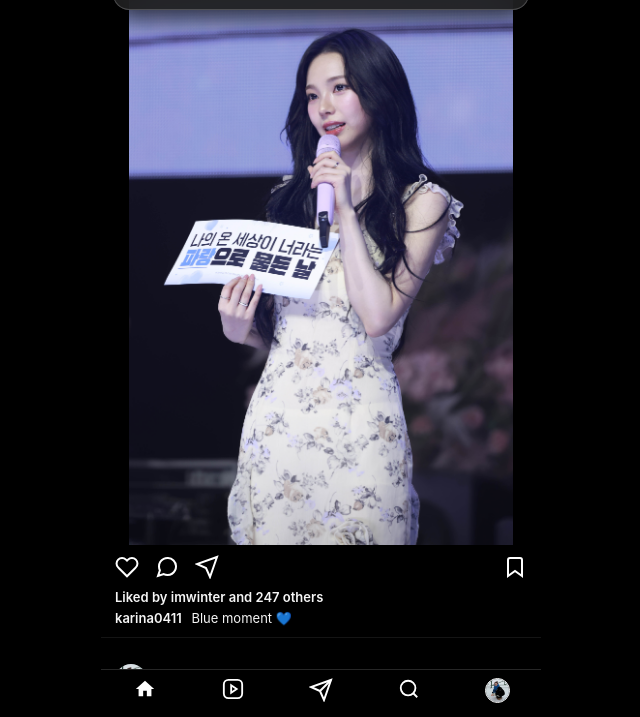
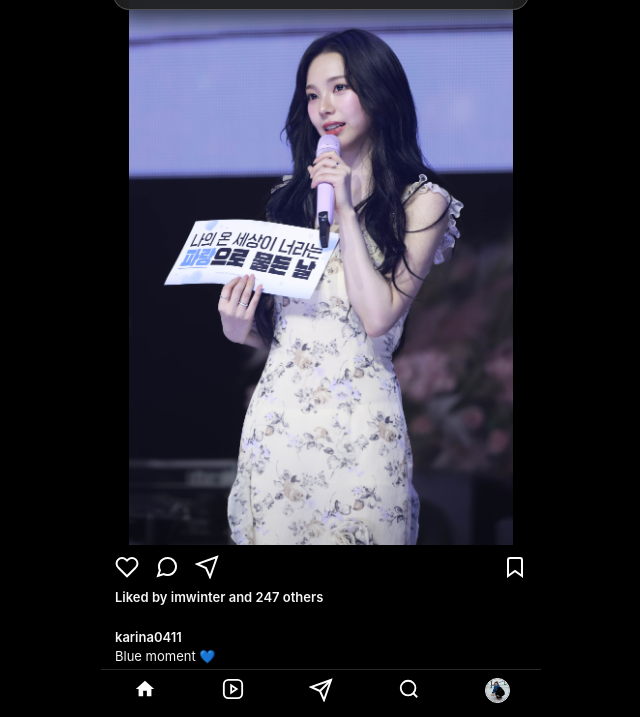
Before and after one commit to u11150003-arch/karina_ig, a plain HTML site: page index.html in a window 1280 px wide. Both pictures are taken after a click on the element 492 px from the left and 417 px from the top of the page. Shown: the part 127-844 px from the top of the page, without its empty margins (319-959 px from the left). Drawn offline with Linux system fonts and the light colour scheme.

Commit message:
Refactor comments and captions in index.html
Updated various comments and captions in index.html for clarity and consistency. Adjusted line-height in CSS and modified function calls for better readability.

```diff
--- a/index.html
+++ b/index.html
@@ -274,7 +274,8 @@
     .feed-caption {
       padding: 0 14px 10px;
       font-size: 13px;
-      line-height: 1.4;
+      line-height: 1.45;
+      white-space: pre-line;
     }
     .feed-caption span.author-name {
       font-weight: 600;
@@ -451,7 +452,7 @@
     }
     .nav-user-avatar.active { border-color: #fff; }
 
-    /* 訊息收件匣 (英文標題) */
+    /* 訊息收件匣 */
     .dm-notes-tray {
       display: flex;
       gap: 14px;
@@ -502,7 +503,6 @@
     }
     .dm-snippet { font-size: 12px; color: var(--subtext); margin-top: 2px; }
 
-    /* 官方藍色勾勾樣式 */
     .blue-verified-badge {
       display: inline-flex;
       color: #0095f6 !important;
@@ -600,7 +600,7 @@
       cursor: pointer;
     }
 
-    /* 抽屜／Modal (英文標題) */
+    /* 抽屜／Modal */
     .sheet-modal {
       display: none;
       position: fixed;
@@ -832,7 +832,7 @@
 
         <div style="padding: 12px 14px; font-weight:700; font-size:16px;">Messages</div>
 
-        <!-- 0. instagram 官方帳號 (統一更換為 assets/logo/IMG_8341.jpeg) -->
+        <!-- 0. instagram 官方帳號 -->
         <div class="dm-cell" onclick="openChat('instagram', 'assets/logo/IMG_8341.jpeg', 'instagram')">
           <img class="dm-avatar" src="assets/logo/IMG_8341.jpeg" onerror="this.src='IMG_2050.jpeg'" />
           <div class="dm-details">
@@ -864,7 +864,7 @@
               imnotningning
               <svg class="blue-verified-badge" width="14" height="14" viewBox="0 0 24 24" fill="currentColor"><path d="M12 2C6.48 2 2 6.48 2 12s4.48 10 10 10 10-4.48 10-10S17.52 2 12 2zm-2 15l-5-5 1.41-1.41L10 14.17l7.59-7.59L19 8l-9 9z"/></svg>
             </div>
-            <div class="dm-snippet">問妳海底撈喉糖是在哪網購的我也想買 • 5小時</div>
+            <div class="dm-snippet">問妳上次海底撈那個潤喉糖是在哪網購的我也想買 • 5小時</div>
           </div>
         </div>
 
@@ -881,7 +881,7 @@
         </div>
       </section>
 
-      <!-- 4. 搜尋 / 探索頁面 (放大鏡 🔍：純影片九宮格，發文者統一為 aespa_official) -->
+      <!-- 4. 搜尋 / 探索頁面 (放大鏡 🔍：純影片九宮格，發文者統一為 aespa_official，特例除外) -->
       <section id="pageExplore" class="page">
         <div style="padding: 10px 14px;">
           <input type="text" placeholder="Search" style="width:100%; background:#262626; border:none; border-radius:8px; padding:8px 12px; color:#fff; font-size:14px; outline:none;" />
@@ -936,12 +936,12 @@
         <div class="photo-grid" id="profileGridList"></div>
       </section>
 
-      <!-- 6. 貼文串流頁面 (點擊縮圖精準對應滾動到該則貼文) -->
+      <!-- 6. 貼文串流頁面 (點擊縮圖精準對應滾動到該則貼文，主頁到底即停止不延伸) -->
       <section id="pagePostStream" class="page">
         <div class="posts-stream-top">
-          <span onclick="navTo('pageProfile')" style="font-size:22px; cursor:pointer;">←</span>
+          <span onclick="closePostStream()" style="font-size:22px; cursor:pointer;">←</span>
           <span style="font-weight:700; font-size:16px;">Posts</span>
-          <span onclick="navTo('pageProfile')" style="font-size:14px; color:var(--blue); cursor:pointer;">Done</span>
+          <span onclick="closePostStream()" style="font-size:14px; color:var(--blue); cursor:pointer;">Done</span>
         </div>
         <div id="streamFeedList"></div>
       </section>
@@ -1143,20 +1143,22 @@
       { id: 'bp9', type: 'image', src: 'IMG_4810.jpeg', caption: 'Winter tenderness ❄️💙', likes: 382, likeUser: 'aerichandesu', author: 'karina0411', avatar: 'IMG_4810.jpeg' }
     ];
 
-    // 2. 個人主頁（九宮格）資料：原本照 + 3部原影片 + 15部指定新影片，發文者統一為 karina0411 (共27則)
+    // 2. 個人主頁（九宮格）專屬資料：9張照片 + 3部原影片 + 15部指定新影片，發文者統一為 karina0411 (共27則)
     const profileItems = [
       ...basePhotos,
-      { id: 'pr_v1', type: 'video', src: 'Suila-Export-3DB39A89-4D02-4146-8B7E-72E3316B6D49.mp4', caption: 'Practice 💫', likes: 215, likeUser: 'imwinter', author: 'karina0411', avatar: 'IMG_4810.jpeg' },
-      { id: 'pr_v2', type: 'video', src: 'ScreenRecording_09-04-2026%2001-12-51_1.mov', caption: 'Behind moments 🎬', likes: 289, likeUser: 'aespa_official', author: 'karina0411', avatar: 'IMG_4810.jpeg' },
-      { id: 'pr_v3', type: 'video', src: 'gmU-oZMKpxfSTCBqD9Y9V6XcwGEYk6pddXYxsYfVW3E.mp4', caption: 'Encore stage ✨', likes: 374, likeUser: 'imwinter', author: 'karina0411', avatar: 'IMG_4810.jpeg' },
+      // 原有 3 部影片 (精確套用你指定的發文文案)
+      { id: 'pr_v1', type: 'video', src: 'Suila-Export-3DB39A89-4D02-4146-8B7E-72E3316B6D49.mp4', caption: 'asmr💫', likes: 215, likeUser: 'imwinter', author: 'karina0411', avatar: 'IMG_4810.jpeg' },
+      { id: 'pr_v2', type: 'video', src: 'assets/videos/karina_video_newyork_com.mp4', caption: '230701 New York', likes: 289, likeUser: 'aespa_official', author: 'karina0411', avatar: 'IMG_4810.jpeg' },
+      { id: 'pr_v3', type: 'video', src: 'gmU-oZMKpxfSTCBqD9Y9V6XcwGEYk6pddXYxsYfVW3E.mp4', caption: 'sorry😗', likes: 374, likeUser: 'imwinter', author: 'karina0411', avatar: 'IMG_4810.jpeg' },
+      // 新增 15 部影片 (依最新指令配置與專屬文案)
       { id: 'pr_v4', type: 'video', src: 'assets/videos/karina_video_blowflower.mp4', caption: 'Spring breeze 🌸', likes: 242, likeUser: 'imwinter', author: 'karina0411', avatar: 'IMG_4810.jpeg' },
       { id: 'pr_v5', type: 'video', src: 'assets/videos/karina_video_bowl.mp4', caption: 'Cute props 🥣✨', likes: 218, likeUser: 'katarinabluu', author: 'karina0411', avatar: 'IMG_4810.jpeg' },
-      { id: 'pr_v6', type: 'video', src: 'assets/videos/karina_video_christmas.mp4', caption: 'Christmas time 🎄🎅', likes: 312, likeUser: 'aerichandesu', author: 'karina0411', avatar: 'IMG_4810.jpeg' },
+      { id: 'pr_v6', type: 'video', src: 'assets/videos/karina_video_best230701.mp4', caption: '首先，你盡全力了嗎？\n你正在盡全力嗎？\n只要盡了全力\n無論結果如何，所有過程都很精彩。\n為了沒有遺憾的結果\n努力奔跑直至最後吧', likes: 395, likeUser: 'aerichandesu', author: 'karina0411', avatar: 'IMG_4810.jpeg' },
       { id: 'pr_v7', type: 'video', src: 'assets/videos/karina_video_daijobo.mp4', caption: 'Daijobo 💖✨', likes: 275, likeUser: 'imnotningning', author: 'karina0411', avatar: 'IMG_4810.jpeg' },
       { id: 'pr_v8', type: 'video', src: 'assets/videos/karina_video_firstsnow.mp4', caption: 'First snow ❄️🤍', likes: 368, likeUser: 'pponyoim', author: 'karina0411', avatar: 'IMG_4810.jpeg' },
-      { id: 'pr_v9', type: 'video', src: 'assets/videos/karina_video_japan.mp4', caption: 'Tokyo street 🗼🖤', likes: 295, likeUser: 'aespa_official', author: 'karina0411', avatar: 'IMG_4810.jpeg' },
-      { id: 'pr_v10', type: 'video', src: 'assets/videos/karina_video_illit.mp4', caption: 'Challenge with friends 💫', likes: 341, likeUser: 'imwinter', author: 'karina0411', avatar: 'IMG_4810.jpeg' },
-      { id: 'pr_v11', type: 'video', src: 'assets/videos/karina_video_scarfvlog.mp4', caption: 'Scarf vlog 🧣❄️', likes: 289, likeUser: 'katarinabluu', author: 'karina0411', avatar: 'IMG_4810.jpeg' },
+      { id: 'pr_v9', type: 'video', src: 'assets/videos/karina_video_japan.mp4', caption: '🖤', likes: 295, likeUser: 'aespa_official', author: 'karina0411', avatar: 'IMG_4810.jpeg' },
+      { id: 'pr_v10', type: 'video', src: 'assets/videos/karina_video_illit.mp4', caption: 'with<3⭐️', likes: 341, likeUser: 'imwinter', author: 'karina0411', avatar: 'IMG_4810.jpeg' },
+      { id: 'pr_v11', type: 'video', src: 'assets/videos/karina_video_scarfvlog.mp4', caption: '❄️', likes: 289, likeUser: 'katarinabluu', author: 'karina0411', avatar: 'IMG_4810.jpeg' },
       { id: 'pr_v12', type: 'video', src: 'assets/videos/karina_video_shoes.mp4', caption: 'OOTD 👟🖤', likes: 234, likeUser: 'aerichandesu', author: 'karina0411', avatar: 'IMG_4810.jpeg' },
       { id: 'pr_v13', type: 'video', src: 'assets/videos/karina_video_snow_vlog.mp4', caption: 'Winter day vlog ☃️', likes: 351, likeUser: 'imnotningning', author: 'karina0411', avatar: 'IMG_4810.jpeg' },
       { id: 'pr_v14', type: 'video', src: 'assets/videos/karina_video_twoofheart.mp4', caption: 'Two of heart 💕🫶', likes: 392, likeUser: 'pponyoim', author: 'karina0411', avatar: 'IMG_4810.jpeg' },
@@ -1166,7 +1168,7 @@
       { id: 'pr_v18', type: 'video', src: 'assets/videos/karina_video_tamagotchi.mp4', caption: 'Tamagotchi 👾🎮', likes: 245, likeUser: 'aerichandesu', author: 'karina0411', avatar: 'IMG_4810.jpeg' }
     ];
 
-    // 3. 搜尋/探索頁面（放大鏡 🔍）：純影片九宮格，發文者統一為 aespa_official，特例除外 (16部)
+    // 3. 搜尋/探索頁面（放大鏡 🔍）：完全移除照片，純影片九宮格，發文者統一為 aespa_official，特例除外 (18部)
     const exploreItems = [
       { id: 'ex_v1', src: 'assets/videos/karina_video_genie.mp4', caption: 'Genie challenge 🧞‍♀️', author: 'aespa_official', avatar: 'https://raw.githubusercontent.com/u11150003-arch/KARINA-iphone/main/IMG_4675.jpeg' },
       { id: 'ex_v2', src: 'assets/videos/karina_video_guilty.mp4', caption: 'Guilty 🖤', author: 'aespa_official', avatar: 'https://raw.githubusercontent.com/u11150003-arch/KARINA-iphone/main/IMG_4675.jpeg' },
@@ -1175,15 +1177,17 @@
       { id: 'ex_v5', src: 'assets/videos/karina_video_chase.mp4', caption: 'Chase the rhythm 💫', author: 'aespa_official', avatar: 'https://raw.githubusercontent.com/u11150003-arch/KARINA-iphone/main/IMG_4675.jpeg' },
       { id: 'ex_v6', src: 'assets/videos/karina_video_lemonade.mp4', caption: 'Lemonade 🍋', author: 'aespa_official', avatar: 'https://raw.githubusercontent.com/u11150003-arch/KARINA-iphone/main/IMG_4675.jpeg' },
       { id: 'ex_v7', src: 'assets/videos/karina_video_lemontang.mp4', caption: 'Lemon vibes 🍹', author: 'aespa_official', avatar: 'https://raw.githubusercontent.com/u11150003-arch/KARINA-iphone/main/IMG_4675.jpeg' },
-      { id: 'ex_v8', src: 'assets/videos/karina_video_beautifulchristmas.mp4', caption: 'Beautiful Christmas 🎄❤️', author: 'imwinter', avatar: 'https://raw.githubusercontent.com/u11150003-arch/KARINA-iphone/main/IMG_7077.jpeg' },
+      { id: 'ex_v8', src: 'assets/videos/karina_video_overdrive.mp4', caption: 'Overdrive ⚡', author: 'aespa_official', avatar: 'https://raw.githubusercontent.com/u11150003-arch/KARINA-iphone/main/IMG_4675.jpeg' },
       { id: 'ex_v9', src: 'assets/videos/karina_video_snowdance.mp4', caption: 'Snow dance ❄️', author: 'aespa_official', avatar: 'https://raw.githubusercontent.com/u11150003-arch/KARINA-iphone/main/IMG_4675.jpeg' },
-      { id: 'ex_v10', src: 'assets/videos/karina_video_aegwoo.mp4', caption: 'Aegwoo moment 💙', author: 'aespa_official', avatar: 'https://raw.githubusercontent.com/u11150003-arch/KARINA-iphone/main/IMG_4675.jpeg' },
-      { id: 'ex_v11', src: 'assets/videos/karinagiselle_video_channel.mp4', caption: 'Backstage hello 👭', author: 'aerichandesu', avatar: 'https://raw.githubusercontent.com/u11150003-arch/KARINA-iphone/main/IMG_8042.png' },
-      { id: 'ex_v12', src: 'assets/videos/karina_video_everyday.mp4', caption: 'Everyday mood 🤍', author: 'aespa_official', avatar: 'https://raw.githubusercontent.com/u11150003-arch/KARINA-iphone/main/IMG_4675.jpeg' },
-      { id: 'ex_v13', src: 'assets/videos/karina_video_serenade.mp4', caption: 'Serenade 🎶', author: 'aespa_official', avatar: 'https://raw.githubusercontent.com/u11150003-arch/KARINA-iphone/main/IMG_4675.jpeg' },
-      { id: 'ex_v14', src: 'assets/videos/karina_video_taeyong.mp4', caption: 'Taeyong x Karina 🕺', author: 'aespa_official', avatar: 'https://raw.githubusercontent.com/u11150003-arch/KARINA-iphone/main/IMG_4675.jpeg' },
-      { id: 'ex_v15', src: 'assets/videos/karina_video_tox.mp4', caption: 'Tox 🕶️', author: 'aespa_official', avatar: 'https://raw.githubusercontent.com/u11150003-arch/KARINA-iphone/main/IMG_4675.jpeg' },
-      { id: 'ex_v16', src: 'assets/videos/karinagiselle_video_dance.mp4', caption: 'Dance duo 👯‍♀️', author: 'aespa_official', avatar: 'https://raw.githubusercontent.com/u11150003-arch/KARINA-iphone/main/IMG_4675.jpeg' }
+      { id: 'ex_v10', src: 'assets/videos/karina_video_cold.mp4', caption: 'Cold winter vibe ❄️', author: 'aespa_official', avatar: 'https://raw.githubusercontent.com/u11150003-arch/KARINA-iphone/main/IMG_4675.jpeg' },
+      { id: 'ex_v11', src: 'assets/videos/karina_video_everyday.mp4', caption: 'Everyday mood 🤍', author: 'aespa_official', avatar: 'https://raw.githubusercontent.com/u11150003-arch/KARINA-iphone/main/IMG_4675.jpeg' },
+      { id: 'ex_v12', src: 'assets/videos/karina_video_serenade.mp4', caption: 'Serenade 🎶', author: 'aespa_official', avatar: 'https://raw.githubusercontent.com/u11150003-arch/KARINA-iphone/main/IMG_4675.jpeg' },
+      { id: 'ex_v13', src: 'assets/videos/karina_video_tox.mp4', caption: 'Tox 🕶️', author: 'aespa_official', avatar: 'https://raw.githubusercontent.com/u11150003-arch/KARINA-iphone/main/IMG_4675.jpeg' },
+      { id: 'ex_v14', src: 'assets/videos/karinagiselle_video_dance.mp4', caption: 'Dance duo 👯‍♀️', author: 'aespa_official', avatar: 'https://raw.githubusercontent.com/u11150003-arch/KARINA-iphone/main/IMG_4675.jpeg' },
+      { id: 'ex_v15', src: 'assets/videos/karina_video_mountain.mp4', caption: 'Mountain scenery ⛰️', author: 'aespa_official', avatar: 'https://raw.githubusercontent.com/u11150003-arch/KARINA-iphone/main/IMG_4675.jpeg' },
+      { id: 'ex_v16', src: 'assets/videos/karina_video_pricetag.mp4', caption: 'Price Tag 🏷️', author: 'aespa_official', avatar: 'https://raw.githubusercontent.com/u11150003-arch/KARINA-iphone/main/IMG_4675.jpeg' },
+      { id: 'ex_v17', src: 'assets/videos/karina_video_taeyong.mp4', caption: 'Taeyong x Karina 🕺', author: 'aespa_official', avatar: 'https://raw.githubusercontent.com/u11150003-arch/KARINA-iphone/main/IMG_4675.jpeg' },
+      { id: 'ex_v18', src: 'assets/videos/karina_video_lesserafim.mp4', caption: 'Dance challenge with friends 💃', author: 'aespa_official', avatar: 'https://raw.githubusercontent.com/u11150003-arch/KARINA-iphone/main/IMG_4675.jpeg' }
     ].map(item => ({
       ...item,
       type: 'video',
@@ -1194,7 +1198,7 @@
     // 4. 首頁動態（房屋 🏠）：保留原本照片，放入指定 4 部影片
     const homeVideos = [
       { id: 'hm_v1', src: 'assets/videos/karina_video_betterthings.mp4', author: 'katarinabluu', avatar: 'https://raw.githubusercontent.com/u11150003-arch/KARINA-iphone/main/IMG_6344.jpeg', caption: 'Better Things 🫧✨', likes: 412000, likeUser: 'imwinter' },
-      { id: 'hm_v2', src: 'assets/videos/karina_video_illit.mp4', author: 'imwinter', avatar: 'https://raw.githubusercontent.com/u11150003-arch/KARINA-iphone/main/IMG_7077.jpeg', caption: 'Challenge with friends 💫', likes: 489000, likeUser: 'katarinabluu' },
+      { id: 'hm_v2', src: 'assets/videos/karina_video_mountain.mp4', author: 'imwinter', avatar: 'https://raw.githubusercontent.com/u11150003-arch/KARINA-iphone/main/IMG_7077.jpeg', caption: 'Mountain hike trip ⛰️', likes: 489000, likeUser: 'katarinabluu' },
       { id: 'hm_v3', src: 'assets/videos/karina_video_beautifulchristmas.mp4', author: 'imwinter', avatar: 'https://raw.githubusercontent.com/u11150003-arch/KARINA-iphone/main/IMG_7077.jpeg', caption: 'Beautiful Christmas 🎄❤️', likes: 521000, likeUser: 'katarinabluu' },
       { id: 'hm_v4', src: 'assets/videos/karinagiselle_video_channel.mp4', author: 'aerichandesu', avatar: 'https://raw.githubusercontent.com/u11150003-arch/KARINA-iphone/main/IMG_8042.png', caption: 'Backstage hello 👭', likes: 478000, likeUser: 'pponyoim' }
     ].map(item => ({ ...item, type: 'video' }));
@@ -1203,13 +1207,14 @@
     const reelsItems = [
       { id: 'rl_1', file: 'karina_video_guilty.mp4', caption: 'Guilty 🖤', likes: 689000, comments: 4520 },
       { id: 'rl_2', file: 'karina_video_aegwoo.mp4', caption: 'Aegwoo moment 💙', likes: 598000, comments: 3980 },
-      { id: 'rl_3', file: 'karina_video_everyday.mp4', caption: 'Everyday mood 🤍', likes: 472000, comments: 2890 },
-      { id: 'rl_4', file: 'karina_video_cold.mp4', caption: 'Winter vibe ❄️', likes: 512000, comments: 3210 }
+      { id: 'rl_3', file: 'karina_video_christmas.mp4', caption: 'Christmas time 🎄🎅', likes: 541000, comments: 3410 },
+      { id: 'rl_4', file: 'karina_video_romance.mp4', caption: 'Romance filter 🩰✨', likes: 512000, comments: 3210 }
     ];
 
     let currentPlayingVideo = null;
     let videoObserver = null;
     let isGlobalSoundActive = false;
+    let currentStreamSource = 'profile'; // 'profile' 或 'explore'
 
     function pauseAllVideos() {
       document.querySelectorAll('video').forEach(v => {
@@ -1317,23 +1322,21 @@
 
     function initApp() {
       const grid = document.getElementById('profileGridList');
-      const stream = document.getElementById('streamFeedList');
       const homeFeed = document.getElementById('homeFeedList');
       const explore = document.getElementById('exploreGridList');
       const reelsContainer = document.getElementById('reelsContainer');
 
       grid.innerHTML = '';
-      stream.innerHTML = '';
       homeFeed.innerHTML = '';
       explore.innerHTML = '';
       reelsContainer.innerHTML = '';
 
-      // 1. 個人主頁
+      // --- 1. 個人主頁（九宮格）：27 篇貼文 ---
       document.getElementById('profilePostCount').innerText = profileItems.length;
       profileItems.forEach(post => {
         const cell = document.createElement('div');
         cell.className = 'grid-cell';
-        cell.onclick = () => openPostStreamAt('pr', post.id);
+        cell.onclick = () => openPostStreamFor('profile', post.id);
 
         if (post.type === 'video') {
           cell.innerHTML = `
@@ -1344,25 +1347,21 @@
           cell.innerHTML = `<img src="${post.src}" />`;
         }
         grid.appendChild(cell);
-
-        stream.insertAdjacentHTML('beforeend', buildPostCardHTML(post, 'pr'));
       });
 
-      // 2. 探索
+      // --- 2. 搜尋 / 探索頁面 (放大鏡 🔍：18部純影片九宮格) ---
       exploreItems.forEach(item => {
         const cell = document.createElement('div');
         cell.className = 'grid-cell';
-        cell.onclick = () => openPostStreamAt('ex', item.id);
+        cell.onclick = () => openPostStreamFor('explore', item.id);
         cell.innerHTML = `
           <svg class="video-corner-badge" viewBox="0 0 24 24" fill="#fff"><polygon points="5 3 19 12 5 21 5 3"/></svg>
           <video src="${item.src}#t=0.001" preload="auto" muted playsinline></video>
         `;
         explore.appendChild(cell);
-
-        stream.insertAdjacentHTML('beforeend', buildPostCardHTML(item, 'ex'));
       });
 
-      // 3. 首頁
+      // --- 3. 首頁動態 (房屋 🏠：保留原本照片，放入指定 4 部影片) ---
       const combinedHome = [...basePhotos];
       homeVideos.forEach((hv, i) => {
         combinedHome.splice((i * 2) + 1, 0, hv);
@@ -1371,7 +1370,7 @@
         homeFeed.insertAdjacentHTML('beforeend', buildPostCardHTML(item, 'hm'));
       });
 
-      // 4. Reels
+      // --- 4. 連續短片區 (Reels ▷：指定 4 部) ---
       reelsItems.forEach(r => {
         const reelHTML = `
           <div class="reel-block" onclick="handleVideoTap(document.getElementById('reel_v_${r.id}'), 'badge_r_${r.id}', 'btn_sound_r_${r.id}')">
@@ -1404,6 +1403,7 @@
       scheduleNotifications();
     }
 
+    // 只有 1 部在正中央的影片能播放
     function setupVideoAutoPlayObserver() {
       if (videoObserver) videoObserver.disconnect();
       videoObserver = new IntersectionObserver((entries) => {
@@ -1430,7 +1430,7 @@
       if (isUnmuted) {
         containerEl.innerHTML = `<svg width="18" height="18" fill="#fff" viewBox="0 0 24 24"><path d="M3 9v6h4l5 5V4L7 9H3zm13.5 3c0-1.77-1.02-3.29-2.5-4.03v8.05c1.48-.73 2.5-2.25 2.5-4.02zM14 3.23v2.06c2.89.86 5 3.54 5 6.71s-2.11 5.85-5 6.71v2.06c4.01-.91 7-4.49 7-8.77z"/></svg>`;
       } else {
-        containerEl.innerHTML = `<svg width="18" height="18" fill="#fff" viewBox="0 0 24 24"><path d="M16.5 12c0-1.77-1.02-3.29-2.5-4.03v2.21l2.45 2.45c.03-.2.05-.41.05-.63zm2.5 0c0 .94-.2 1.82-.54 2.64l1.51 1.51C20.63 14.91 21 13.5 21 12c0-4.28-2.99-7.86-7-8.77v2.06c2.89.86 5 3.54 5 6.71zM4.27 3L3 4.27 7.73 9H3v6h4l5 5v-6.73l4.25 4.25c-.67.52-1.42.93-2.25 1.18v2.06c1.38-.31 2.63-.95 3.69-1.81L19.73 21 21 19.73l-9-9L4.27 3zM12 4L9.91 6.09 12 8.18V4z"/></svg>`;
+        containerEl.innerHTML = `<svg width="18" height="18" fill="#fff" viewBox="0 0 24 24"><path d="M16.5 12c0-1.77-1.02-3.29-2.5-4.03v8.05c1.48-.73 2.5-2.25 2.5-4.02zM14 3.23v2.06c2.89.86 5 3.54 5 6.71s-2.11 5.85-5 6.71v2.06c4.01-.91 7-4.49 7-8.77z"/></svg>`;
       }
     }
 
@@ -1454,7 +1454,7 @@
         videoEl.muted = true;
         updateSpeakerIcon(btn, false);
         if (badge) {
-          badge.innerHTML = `<svg width="24" height="24" fill="#fff" viewBox="0 0 24 24"><path d="M16.5 12c0-1.77-1.02-3.29-2.5-4.03v2.21l2.45 2.45c.03-.2.05-.41.05-.63zm2.5 0c0 .94-.2 1.82-.54 2.64l1.51 1.51C20.63 14.91 21 13.5 21 12c0-4.28-2.99-7.86-7-8.77v2.06c2.89.86 5 3.54 5 6.71zM4.27 3L3 4.27 7.73 9H3v6h4l5 5v-6.73l4.25 4.25c-.67.52-1.42.93-2.25 1.18v2.06c1.38-.31 2.63-.95 3.69-1.81L19.73 21 21 19.73l-9-9L4.27 3zM12 4L9.91 6.09 12 8.18V4z"/></svg>`;
+          badge.innerHTML = `<svg width="24" height="24" fill="#fff" viewBox="0 0 24 24"><path d="M16.5 12c0-1.77-1.02-3.29-2.5-4.03v8.05c1.48-.73 2.5-2.25 2.5-4.02zM14 3.23v2.06c2.89.86 5 3.54 5 6.71s-2.11 5.85-5 6.71v2.06c4.01-.91 7-4.49 7-8.77z"/></svg>`;
           badge.classList.add('visible');
           setTimeout(() => badge.classList.remove('visible'), 600);
         }
@@ -1492,14 +1492,16 @@
 
         if (Math.abs(deltaY) < 60) {
           if (deltaX > 70) {
+            // 向右滑返回
             if (document.getElementById('pagePostStream').classList.contains('active')) {
-              navTo('pageProfile');
+              closePostStream();
             } else if (document.getElementById('chatRoom').classList.contains('active')) {
               closeChat();
             } else if (document.getElementById('pageMessages').classList.contains('active')) {
               navTo('pageFeed');
             }
           } else if (deltaX < -70) {
+            // 向左滑
             if (document.getElementById('pageFeed').classList.contains('active')) {
               navTo('pageMessages');
             }
@@ -1539,9 +1541,25 @@
       }
     }
 
-    function openPostStreamAt(prefix, postId) {
+    // 核心修正：動態切換串流資料集（個人主頁到底即停止，不延伸探索內容）
+    function openPostStreamFor(source, postId) {
+      currentStreamSource = source;
       pauseAllVideos();
+
+      const streamContainer = document.getElementById('streamFeedList');
+      streamContainer.innerHTML = '';
+
+      const prefix = source === 'profile' ? 'pr' : 'ex';
+      const items = source === 'profile' ? profileItems : exploreItems;
+
+      // 僅渲染該來源的清單，滑完即停
+      items.forEach(item => {
+        streamContainer.insertAdjacentHTML('beforeend', buildPostCardHTML(item, prefix));
+      });
+
+      setupVideoAutoPlayObserver();
       navTo('pagePostStream');
+
       setTimeout(() => {
         const targetCard = document.getElementById(`card_${prefix}_${postId}`);
         if (targetCard) {
@@ -1552,6 +1570,14 @@
           }
         }
       }, 60);
+    }
+
+    function closePostStream() {
+      if (currentStreamSource === 'profile') {
+        navTo('pageProfile');
+      } else {
+        navTo('pageExplore');
+      }
     }
 
     function toggleHeart(uniqueId, baseLikes, user, author) {
@@ -1573,7 +1599,7 @@
         if (author === 'karina0411') {
           text.innerText = `Liked by ${user} and ${baseLikes} others`;
         } else {
-          text.innerText = `Liked by ${user} and ${(baseLikes/10000).toFixed(1)}M others`;
+          text.innerText = `${user} and ${(baseLikes/10000).toFixed(1)}M others`;
         }
       }
     }
@@ -1700,7 +1726,6 @@
           { role: 'received', text: '買了五件 我先準備肉泥零食 等等回房見' },
           { role: 'sent', text: '好啊 等等回去幫妳一起抓著牠' },
           { role: 'received', text: '太好了一定超可愛' },
-          // 冬回完後，Karina 同時回傳兩張照片 + …🥺
           {
             role: 'sent-photos',
             photos: [
@@ -1760,12 +1785,10 @@
         chatStep = 1;
       }
 
-      // 自動帶出第一句預設文字
       prepareDefaultInput();
       document.getElementById('chatRoom').classList.add('active');
     }
 
-    // 點擊訊息欄自動帶出準備回覆的預設文字
     function prepareDefaultInput() {
       const data = chatScenarios[currentChatKey];
       const input = document.getElementById('chatInputText');
@@ -1779,7 +1802,6 @@
     function renderBubble(item) {
       const flow = document.getElementById('chatMessageFlow');
 
-      // 如果包含雙照片 (如波妞照)
       if (item.role === 'sent-photos') {
         const photoGrid = document.createElement('div');
         photoGrid.className = 'bubble-photo-grid';
@@ -1819,22 +1841,18 @@
       if (chatStep < data.dialogues.length) {
         const nextItem = data.dialogues[chatStep];
         if (nextItem.role === 'sent' || nextItem.role === 'sent-photos') {
-          // 如果有打字則覆蓋，無打字則送出劇本
           if (typedVal && nextItem.role === 'sent') {
             nextItem.text = typedVal;
           }
           renderBubble(nextItem);
           chatStep++;
 
-          // 對方接續回覆
           setTimeout(() => {
             if (chatStep < data.dialogues.length && data.dialogues[chatStep].role === 'received') {
               renderBubble(data.dialogues[chatStep]);
               chatStep++;
-              // 準備下一輪預設輸入
               prepareDefaultInput();
 
-              // 如果冬回完「太好了一定超可愛」，自動觸發 Karina 回傳波妞雙照片與…🥺
               if (currentChatKey === 'winter' && chatStep < data.dialogues.length && data.dialogues[chatStep].role === 'sent-photos') {
                 setTimeout(() => {
                   renderBubble(data.dialogues[chatStep]);
@@ -1851,7 +1869,7 @@
     // --- 定時推播通知排程 (5秒 & 1分鐘) ---
     let pendingNotifAction = null;
     function scheduleNotifications() {
-      // 1. 點進 IG 5 秒後：由 instagram 官方傳送 (使用 assets/logo/IMG_8341.jpeg)
+      // 1. 點進 IG 5 秒後：由 instagram 官方傳送
       setTimeout(() => {
         showInAppNotif({
           avatar: 'assets/logo/IMG_8341.jpeg',
```
